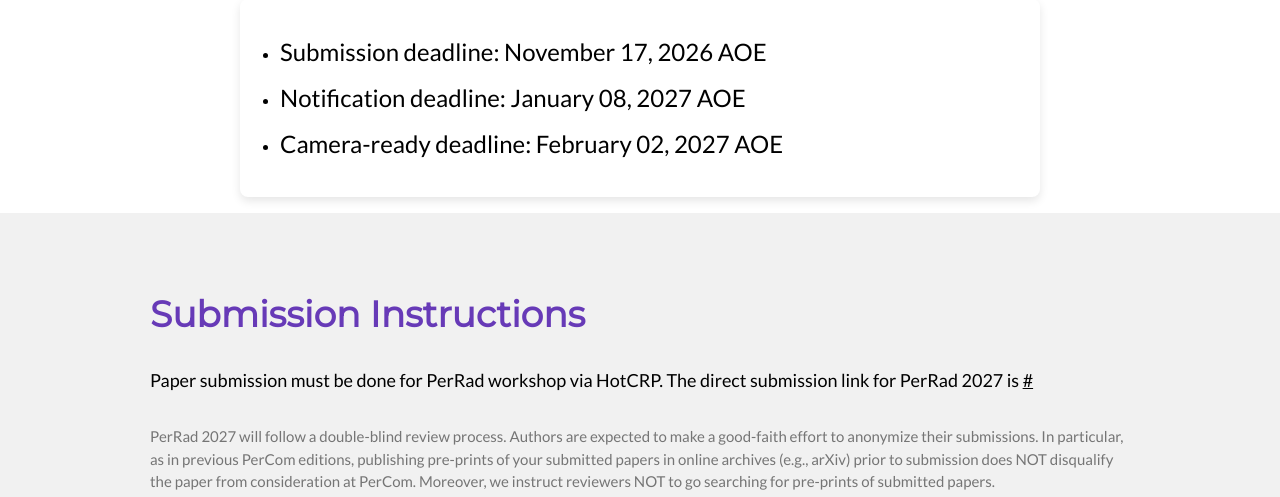
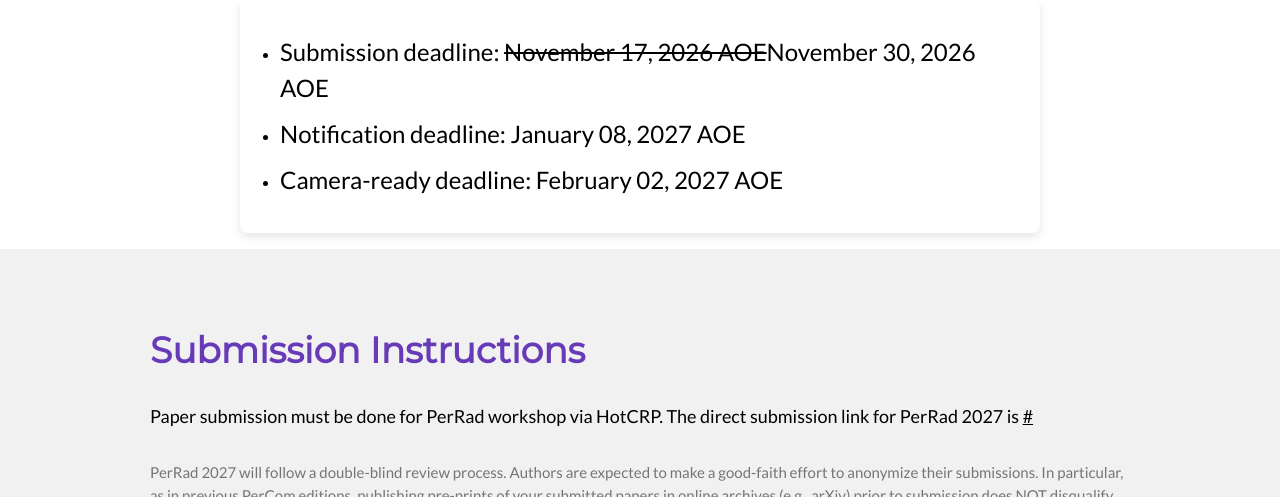
Before and after one commit to perradar/perradar.github.io, a plain HTML site: page imp_dates.html in a window 1280 px wide. Shown: the part 603-1100 px from the top of the page. Drawn offline with nearby package versions, Linux system fonts and the light colour scheme.

Commit message:
Update submission deadline in imp_dates.html

```diff
--- a/imp_dates.html
+++ b/imp_dates.html
@@ -83,7 +83,7 @@ body,h1,h2,h3,h4,h5,h6 {font-family: "Lato", sans-serif}
         <h1 class="w3-text-deep-purple"><b>Important Dates</b></h1>
         <div class="radar-list">
             <ul>
-                <li><h3 class="w3-xlarge">Submission deadline: November 17, 2026 AOE</h3></li>
+                <li><h3 class="w3-xlarge">Submission deadline: <s>November 17, 2026 AOE</s>November 30, 2026 AOE</h3></li>
                 <li><h3 class="w3-xlarge">Notification deadline: January 08, 2027 AOE</h3></li>
                 <li><h3 class="w3-xlarge">Camera-ready deadline: February 02, 2027 AOE</h3></li>
             </ul>
```
